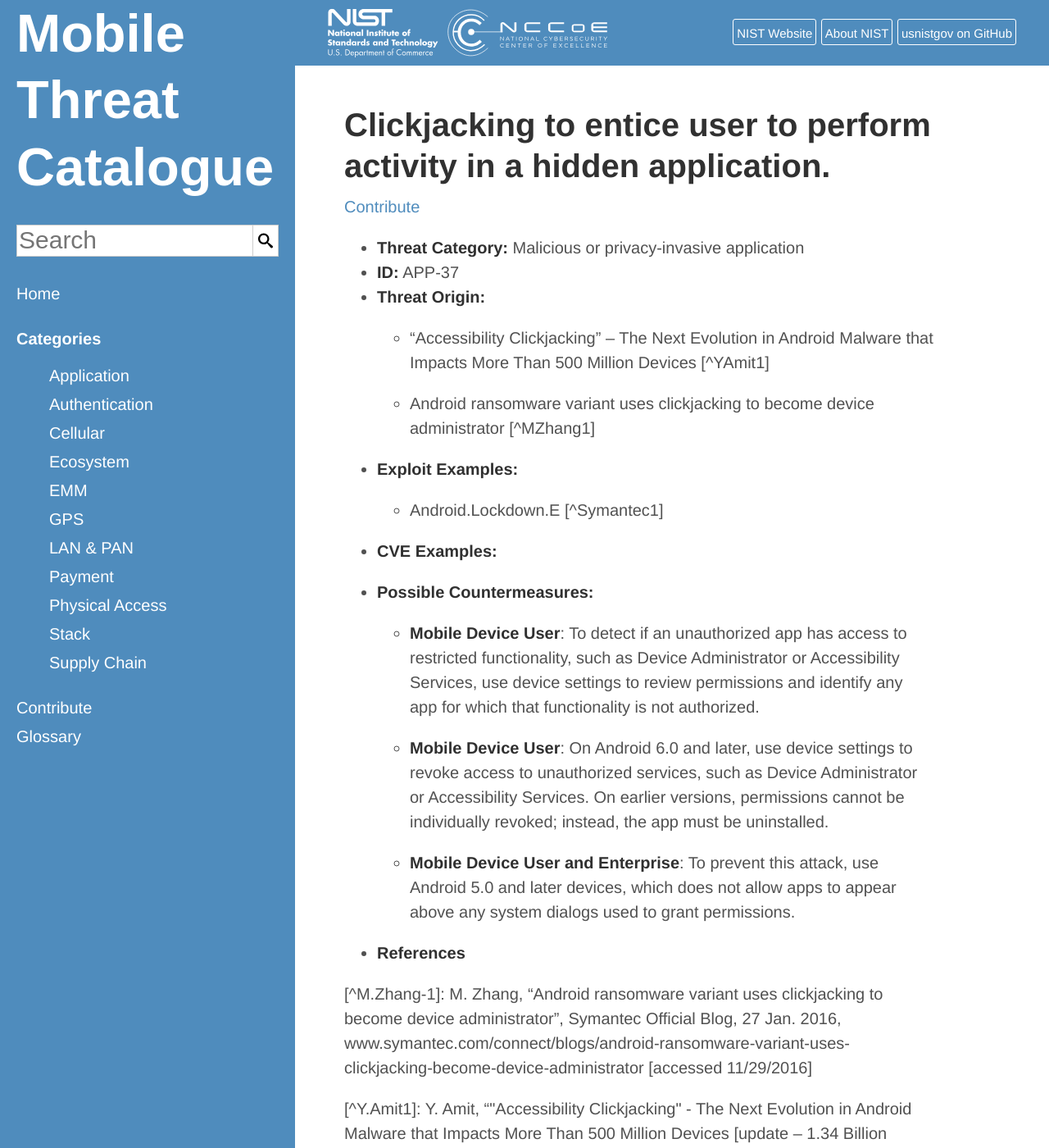
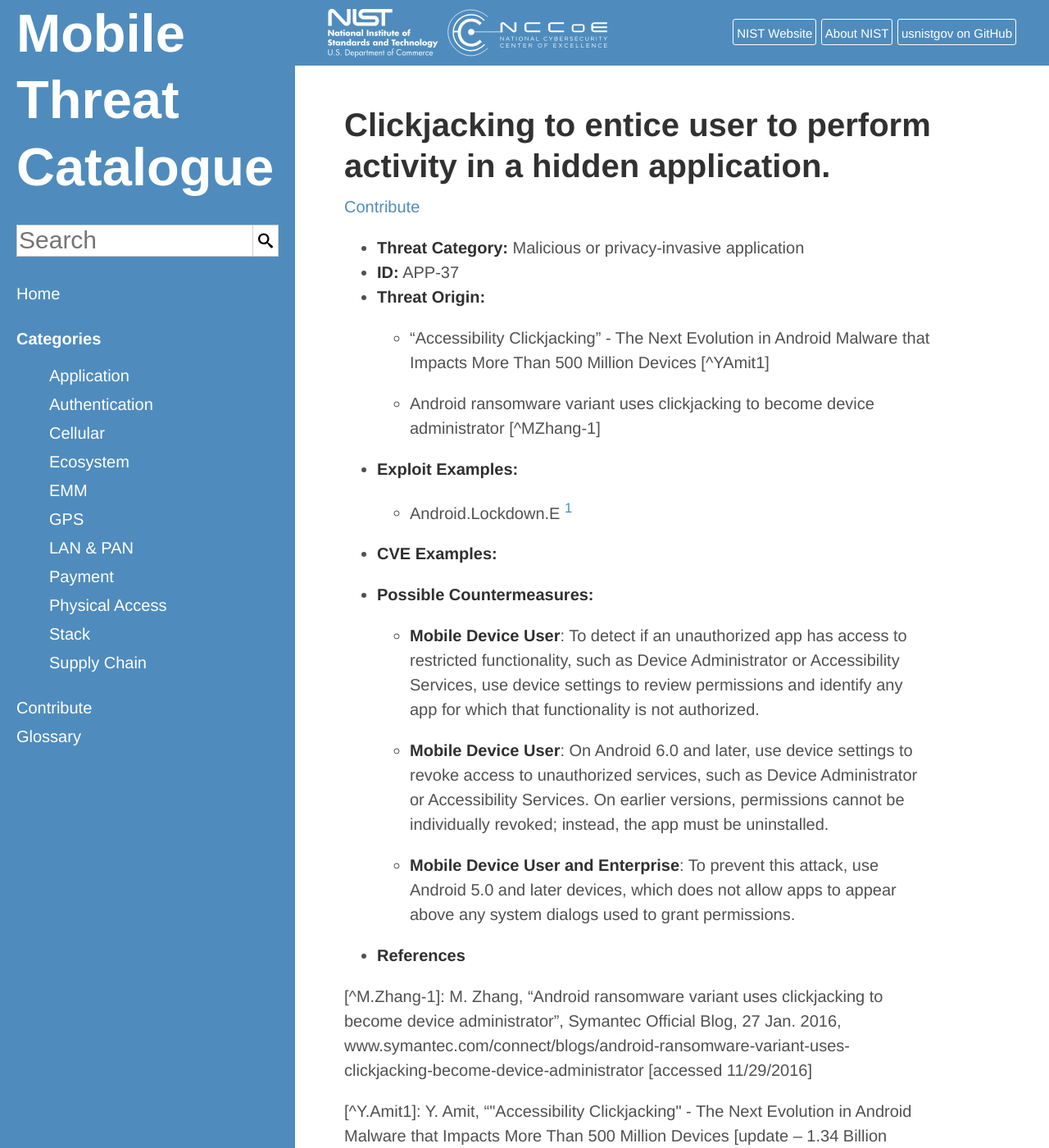
Before and after one commit to usnistgov/mobile-threat-catalogue, a Jekyll site: the page built from _application-threats/APP-37.md, in a window 1280 px wide and 1400 px high. Shown: the whole window at 82% size. Built offline with Jekyll 4.4.1, drawn with Linux system fonts in a browser that asks for light colours; some of the changed text lies outside the part shown.

Commit message:
#117: Non-UTF-8 chars removed

```diff
--- a/_application-threats/APP-37.md
+++ b/_application-threats/APP-37.md
@@ -4,10 +4,10 @@
     ID: APP-37
     Threat: "Clickjacking to entice user to perform activity in a hidden application."
     ThreatOrigin:
-        - "\"Accessibility Clickjacking\" – The Next Evolution in Android Malware that Impacts More Than 500 Million Devices [^YAmit1]"
-        - "Android ransomware variant uses clickjacking to become device administrator [^MZhang1]"
+        - "\"Accessibility Clickjacking\" - The Next Evolution in Android Malware that Impacts More Than 500 Million Devices [^YAmit1]"
+        - "Android ransomware variant uses clickjacking to become device administrator [^MZhang-1]"
     ExploitExample:
-        - "Android.Lockdown.E [^Symantec1]"
+        - "Android.Lockdown.E [^Symantec-1]"
     CVEExample:
     PossibleCountermeasures:
         "To detect if an unauthorized app has access to restricted functionality, such as Device Administrator or Accessibility Services, use device settings to review permissions and identify any app for which that functionality is not authorized.":
```
